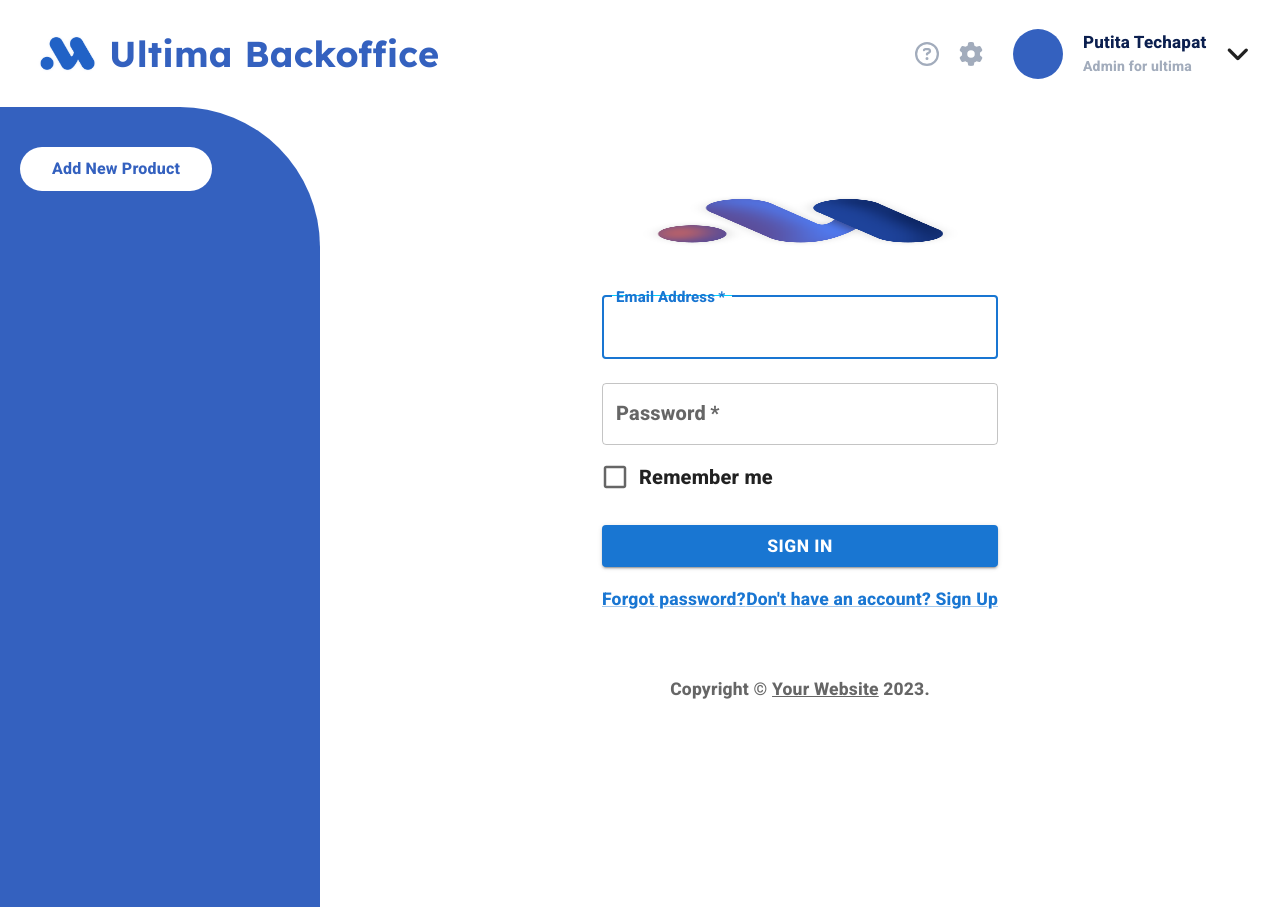
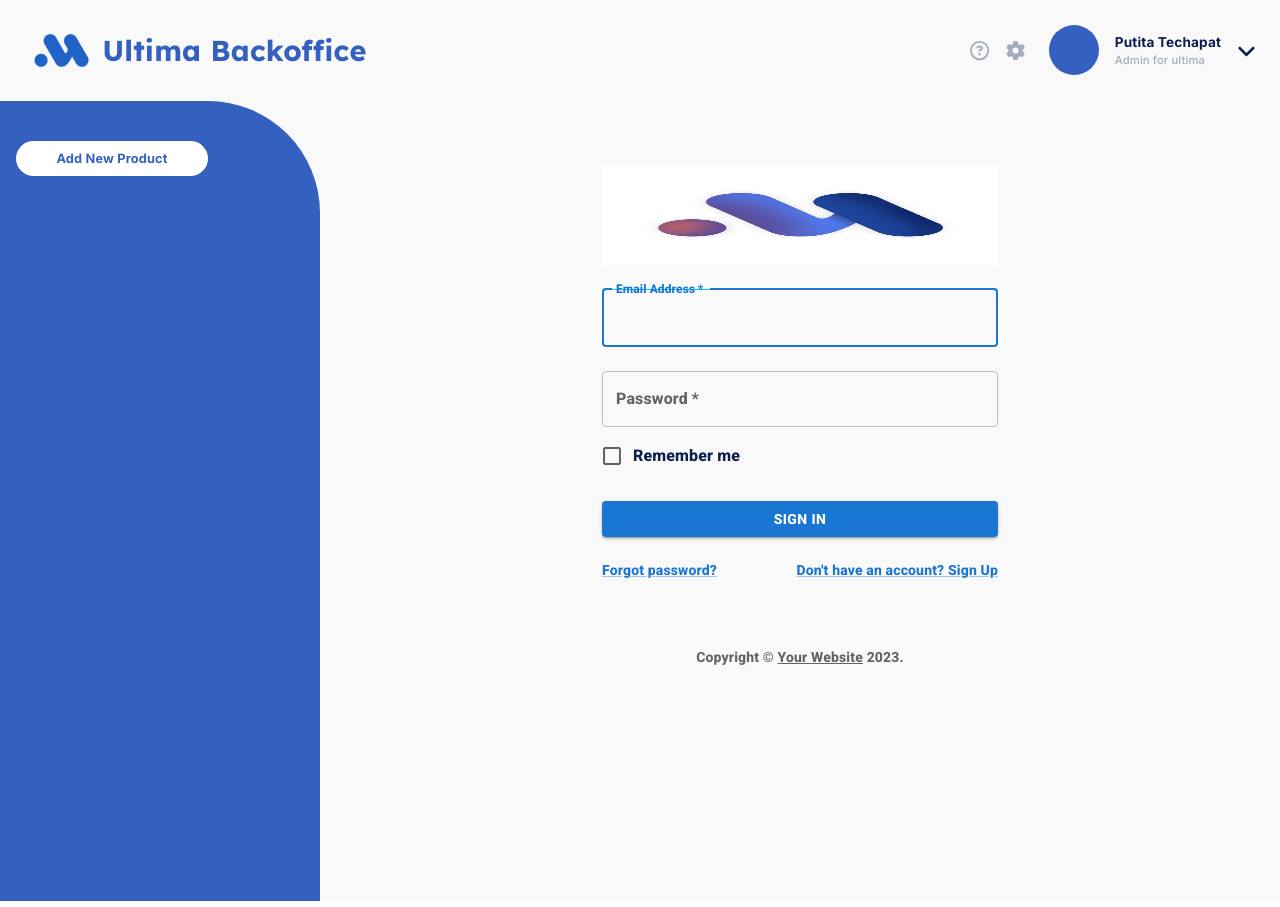
Before and after one commit to Voidntpx/ultima-web-backend, a React (Create React App) app: page / in a window 1280 px wide. Built offline with nearby package versions, Linux system fonts and the light colour scheme.

Commit message:
update...

```diff
--- a/src/App.js
+++ b/src/App.js
@@ -4,7 +4,8 @@ import CosmeticListing from './CosmeticListing';
 import CosmeticCreate from './CosmeticCreate';
 import CosmeticDetail from './CosmeticDetail';
 import CosmeticEdit from './CosmeticEdit';
-import SignIn from './Login';
+import Login from './Login';
+import Navbar from './component/navbar';
 import { FontAwesomeIcon } from '@fortawesome/react-fontawesome'
 import { library } from '@fortawesome/fontawesome-svg-core'
 import { fab } from '@fortawesome/free-brands-svg-icons'
@@ -17,34 +18,17 @@ library.add(fab, fas, far)
 function App() {
   return (
     <div className="App">
-      <div className='header__'>
-        <div className='logo'>
-          <img src={require('../src/assets/img/ultima-logo.png')} />
-          <label>Ultima <label>Backoffice</label></label>
-        </div>
-        <div className='account'>
-          <FontAwesomeIcon className='icon g' icon="fa-regular fa-circle-question" />
-          <FontAwesomeIcon className='icon g ps-3 pe-4' icon="fa-solid fa-gear" />
-          <div className='profile-pic'></div>
-          <div className='text_ ps-2'>
-            <label className='name'>Putita Techapat</label>
-            <label>Admin for ultima</label>
-          </div>
-          <FontAwesomeIcon className='icon ps-3' icon="fa-solid fa-angle-down" />
-        </div>
-      </div>
+      <Navbar />
       <div className='content'>
         <div className='navbar-left'>
           <div className='btn-add'>Add New Product</div>
           {/* <Link to="cosmetic/create" className="btn btn-success">Add New (+)</Link> */}
-
         </div>
         <div className='content-right'>
           <BrowserRouter>
             <Routes>
-              <Route path='/' element={<SignIn />}></Route>
+              <Route path='/' element={<Login />}></Route>
               <Route path='/cosmetic' element={<CosmeticListing />}></Route>
-              <Route path='/' element={<CosmeticListing />}></Route>
               <Route path='/cosmetic/create' element={<CosmeticCreate />}></Route>
               <Route path='/cosmetic/detail/:cosid' element={<CosmeticDetail />}></Route>
               <Route path='/cosmetic/edit/:cosid' element={<CosmeticEdit />}></Route>
--- a/src/Login.js
+++ b/src/Login.js
@@ -32,7 +32,7 @@ function Copyright(props) {
 
 const defaultTheme = createTheme();
 
-export default function SignIn() {
+export default function Login() {
     const handleSubmit = (event) => {
         event.preventDefault();
         const data = new FormData(event.currentTarget);
--- a/src/assets/css/App.css
+++ b/src/assets/css/App.css
@@ -1,9 +1,9 @@
-html, body {
+.App {
   font-size: 20px;
   font-family: 'Inter', sans-serif;
   background-color: #F9F9F9;
   color: #0B1F4F; }
-  html img, body img {
+  .App img {
     width: 100%; }
 
 .header__ {
--- a/src/assets/scss/App.scss
+++ b/src/assets/scss/App.scss
@@ -1,6 +1,6 @@
 @import './_variable.scss';
 
-html,body{
+.App{
     font-size: 20px;
     font-family: 'Inter', sans-serif;
     background-color: $white;
--- /dev/null
+++ b/src/component/navbar.js
@@ -0,0 +1,47 @@
+import '../assets/css/App.css';
+import { BrowserRouter, Route, Routes } from 'react-router-dom'
+import { FontAwesomeIcon } from '@fortawesome/react-fontawesome'
+import { library } from '@fortawesome/fontawesome-svg-core'
+import { fab } from '@fortawesome/free-brands-svg-icons'
+import { fas } from '@fortawesome/free-solid-svg-icons'
+import { far } from '@fortawesome/free-regular-svg-icons'
+import { Link, useNavigate } from "react-router-dom";
+import React, { Component } from 'react'
+
+library.add(fab, fas, far)
+
+class Navbar extends Component {
+    constructor(props) {
+        super(props);
+        this.state = {
+            'NavItemActive': ''
+        }
+    }
+
+    render() {
+        return (
+            <div>
+                <div className='header__'>
+                    <div className='logo'>
+                        <img src={require('../assets/img/ultima-logo.png')} />
+                        <label>Ultima <label>Backoffice</label></label>
+                    </div>
+                    <div className='account'>
+                        <FontAwesomeIcon className='icon g' icon="fa-regular fa-circle-question" />
+                        <FontAwesomeIcon className='icon g ps-3 pe-4' icon="fa-solid fa-gear" />
+                        <div className='profile-pic'></div>
+                        <div className='text_ ps-2'>
+                            <label className='name'>Putita Techapat</label>
+                            <label>Admin for ultima</label>
+                        </div>
+                        <FontAwesomeIcon className='icon ps-3' icon="fa-solid fa-angle-down" />
+                    </div>
+                </div>
+            </div>
+
+
+        )
+    }
+}
+
+export default Navbar;
--- a/src/index.js
+++ b/src/index.js
@@ -2,6 +2,7 @@ import React from 'react';
 import ReactDOM from 'react-dom/client';
 import './index.css';
 import App from './App';
+import Login from './Login';
 import reportWebVitals from './reportWebVitals';
 import '../node_modules/bootstrap/dist/css/bootstrap.min.css'
 
```
Also changed, not shown: 1 other file (tests, documents, lock files or other folders).
